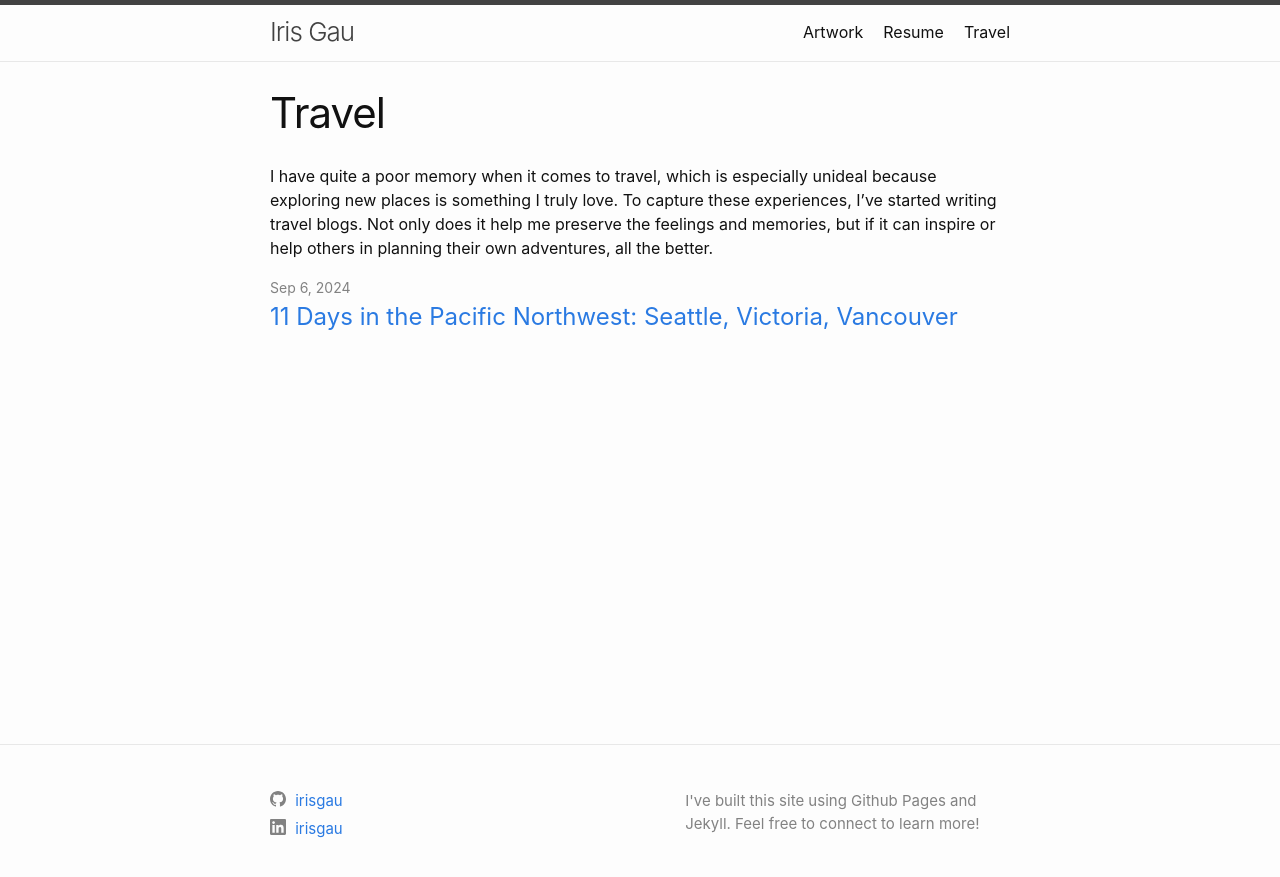
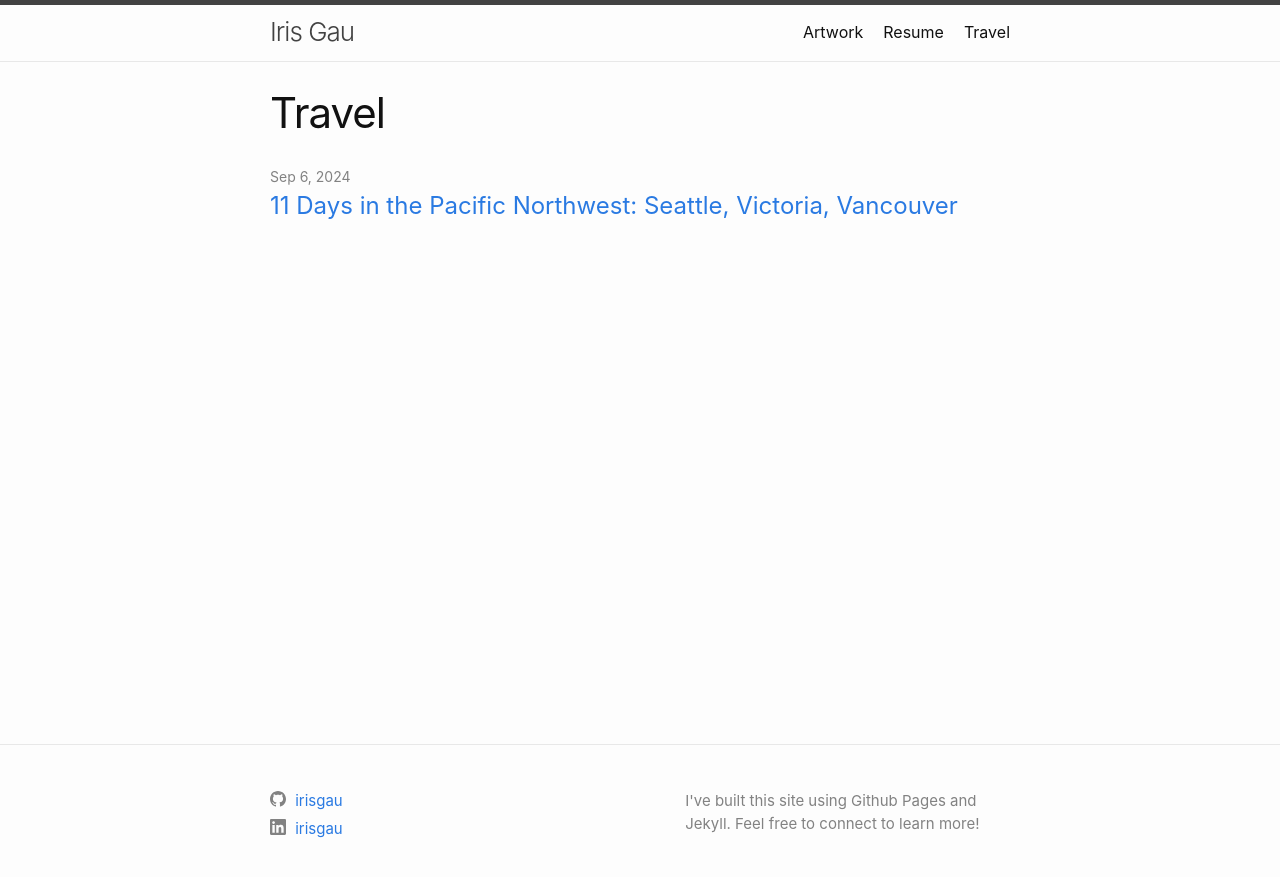
Before and after one commit to irisgau/irisgau.github.io, a Jekyll site: the page built from docs/travel.markdown, in a window 1280 px wide. Shown: the top 877 px of the page. Built offline with Jekyll 4.4.1, drawn with Linux system fonts in a browser that asks for light colours.

Commit message:
Remove travel description

```diff
--- a/docs/travel.markdown
+++ b/docs/travel.markdown
@@ -3,8 +3,6 @@ layout: page
 title: Travel
 permalink: /travel/
 ---
-
-I have quite a poor memory when it comes to travel, which is especially unideal because exploring new places is something I truly love. To capture these experiences, I’ve started writing travel blogs. Not only does it help me preserve the feelings and memories, but if it can inspire or help others in planning their own adventures, all the better.
 
 <ul class="post-list">
   {% for post in site.posts %}
```
